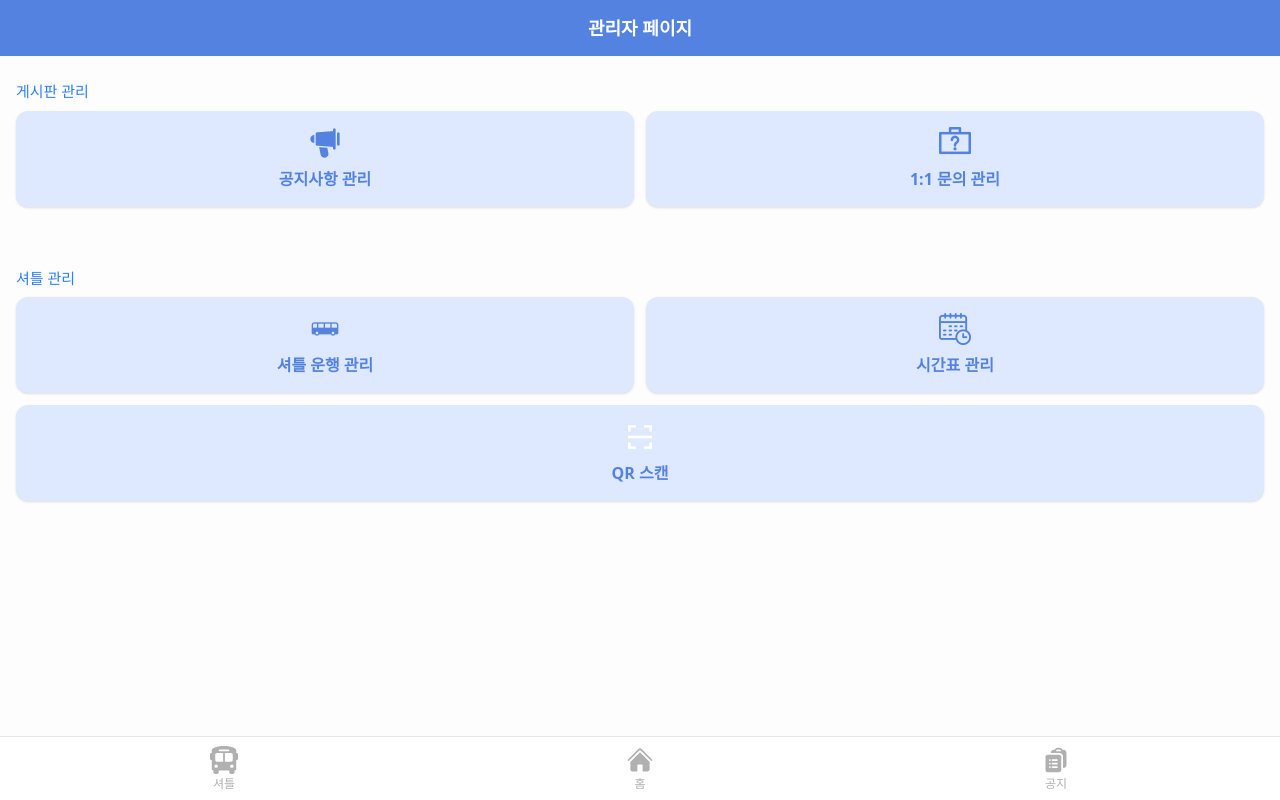
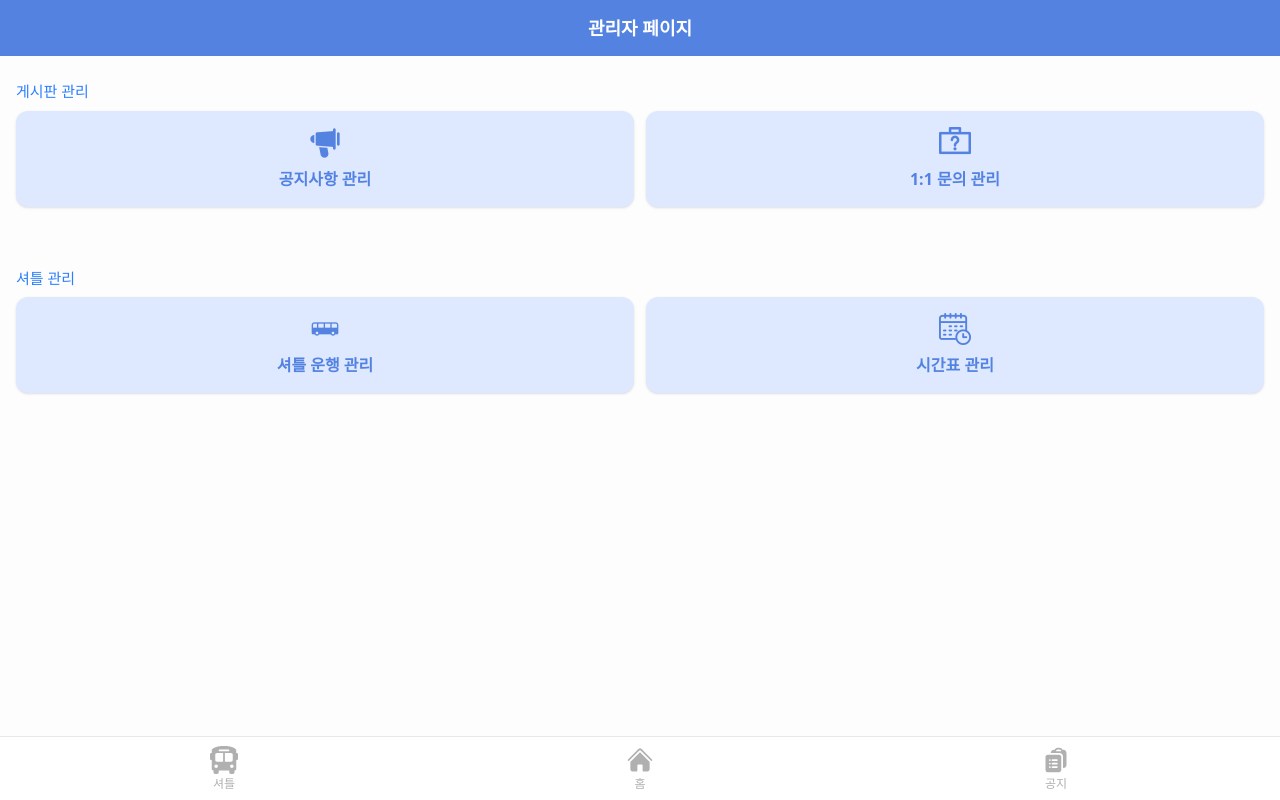
Before and after one commit to Yujin-nKim/fe, a React (Vite) app in the folder seurasaeng_fe/: page /admin in a window 1280 px wide. Built offline with nearby package versions, Linux system fonts and the light colour scheme; no server answers; a web font is replaced by a local one.

Commit message:
fix: 관리자 페이지에서 불필요한 버튼 제거
- QR 스캔 버튼은, 셔틀 운행 관리 페이지에 포함돼 있으므로 제거

```diff
--- a/seurasaeng_fe/src/pages/AdminMainPage.tsx
+++ b/seurasaeng_fe/src/pages/AdminMainPage.tsx
@@ -31,10 +31,6 @@ export default function AdminMainPage() {
             <img src="/schedule.png" alt="시간표 관리" className="w-8 h-8 mb-2" />
             <span className="font-bold text-base text-[#5382E0]">시간표 관리</span>
           </button>
-          <button className="bg-[#DEE9FF] rounded-xl p-4 flex flex-col items-center shadow-sm min-h-[90px] col-span-2" onClick={() => navigate('/admin/qr-scan')}>
-            <img src="/qr.png" alt="QR 스캔" className="w-8 h-8 mb-2" />
-            <span className="font-bold text-base text-[#5382E0]">QR 스캔</span>
-          </button>
         </div>
       </div>
       <BottomBar />
```
